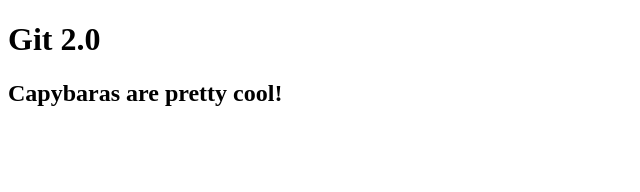
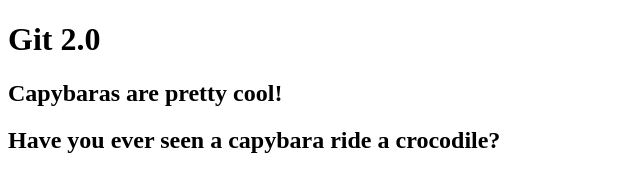
Before and after one commit to Sridevi1602/learning-git, a plain HTML site: page index.html in a window 1280 px wide. Shown: the whole page, without its empty margins (0-640 px from the left). Drawn offline with Linux system fonts and the light colour scheme.

Commit message:
Capybara rides crocodile

```diff
--- a/index.html
+++ b/index.html
@@ -12,5 +12,9 @@
 
     <!--added within the sridevi branch-->
     <h2> Capybaras are pretty cool!</h2>
+
+    <!--Adding some more code to the sridevi branch-->
+    <h2>Have you ever seen a capybara ride a crocodile?</h2>
+
 </body>
 </html>
```
